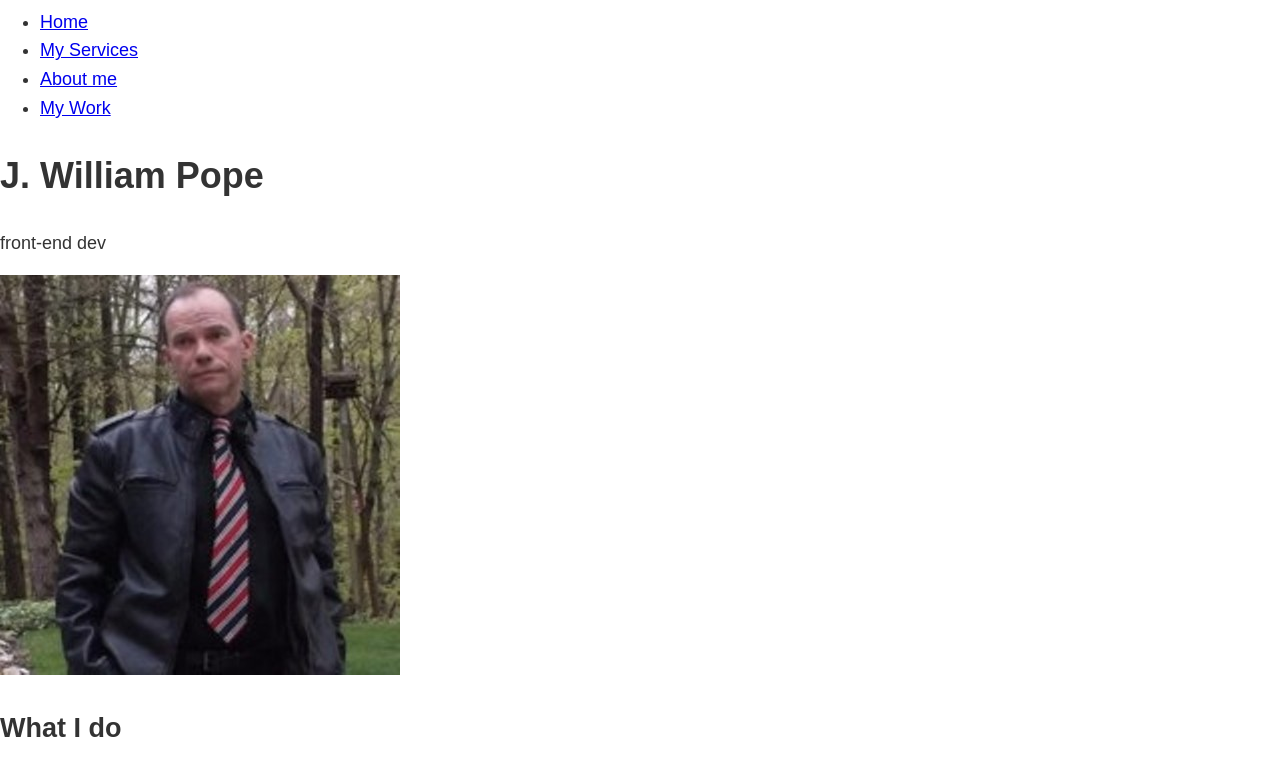
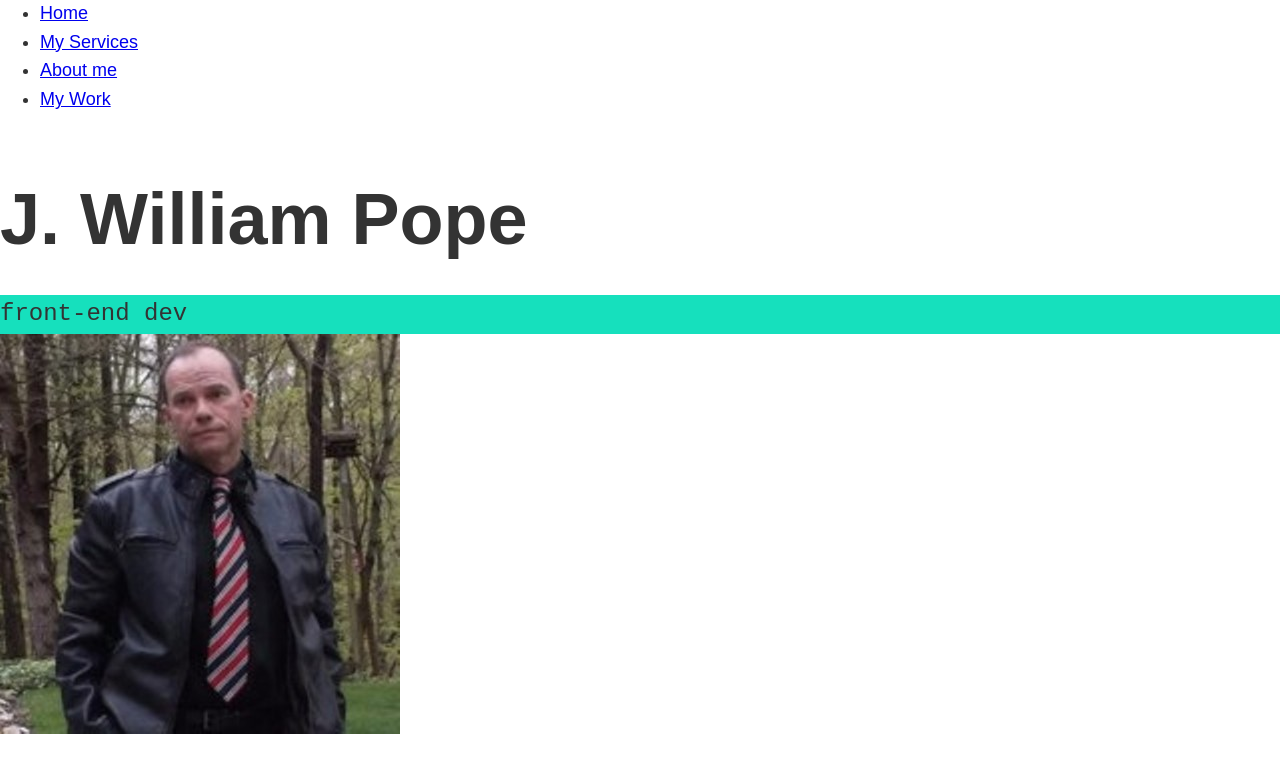
Before and after one commit to jwilliampope/portfolio, a website built with webpack: page index.html in a window 1280 px wide. Shown: the part 448-1217 px from the top of the page. Built offline with nearby package versions, Linux system fonts and the light colour scheme.

Commit message:
continued html, css

```diff
--- a/css/style.css
+++ b/css/style.css
@@ -10,7 +10,7 @@
   --ff-secondary: "Source Code Pro", monospace;
 
   --fw-reg: 300;
-  --fw-bold: 900;
+  --fw-bold: 700;
 
   --clr-light: #fff;
   --clr-dark: #333;
@@ -41,3 +41,54 @@ body {
   font-size: var(--fs-body);
   line-height: 1.6;
 }
+
+img {
+  display: block;
+  max-width: 100%;
+}
+
+strong {
+  font-weight: var(--fw-bold);
+}
+
+// TYPOGRAPHY
+
+h1,
+h2,
+h3 {
+  line-height: 1.1;
+  margin: 0;
+}
+
+h1 {
+  font-size: var(--fs-h1);
+}
+h2 {
+  font-size: var(--fs-h2);
+}
+h3 {
+  font-size: var(--fs-h3);
+}
+
+.section__title {
+  margin-bottom: 0.25em;
+}
+
+.section__title--intro {
+  font-weight: var(--fw-reg);
+}
+
+.section__title--intro strong {
+  display: block;
+}
+
+.section__subtitle {
+  margin: 0;
+  font-size: var(--fs-h3);
+}
+
+.section__subtitle--intro,
+.section__subtitle--about {
+  background: var(--clr-accent);
+  font-family: var(--ff-secondary);
+}
--- a/index.html
+++ b/index.html
@@ -29,9 +29,9 @@
 
     <!-- INTRODUCTION -->
     <section class="intro" id="home">
-      <h1 class="section__title section__title--intro">J. William Pope</h1>
+      <h1 class="section__title section__title--intro"><strong>J. William Pope</strong></h1>
       <p class="section__subtitle section__subtitle--intro">front-end dev</p>
-      <img src="img/devjack.jpg" alt="a picture of Jane Smith smiling" />
+      <img src="img/devjack.jpg" alt="a picture" />
     </section>
 
     <!-- SERVICES -->
@@ -64,7 +64,7 @@
     <!--ABOUT ME -->
     <section class="about-me" id="about">
       <h2 class="section__title section__title--about">Who I Am</h2>
-      <p class="section__subtitle section__subtitle--about"></p>
+      <p class="section__subtitle section__subtitle--about">What I Do</p>
 
       <div class="about-me__body">
         <p></p>
```
